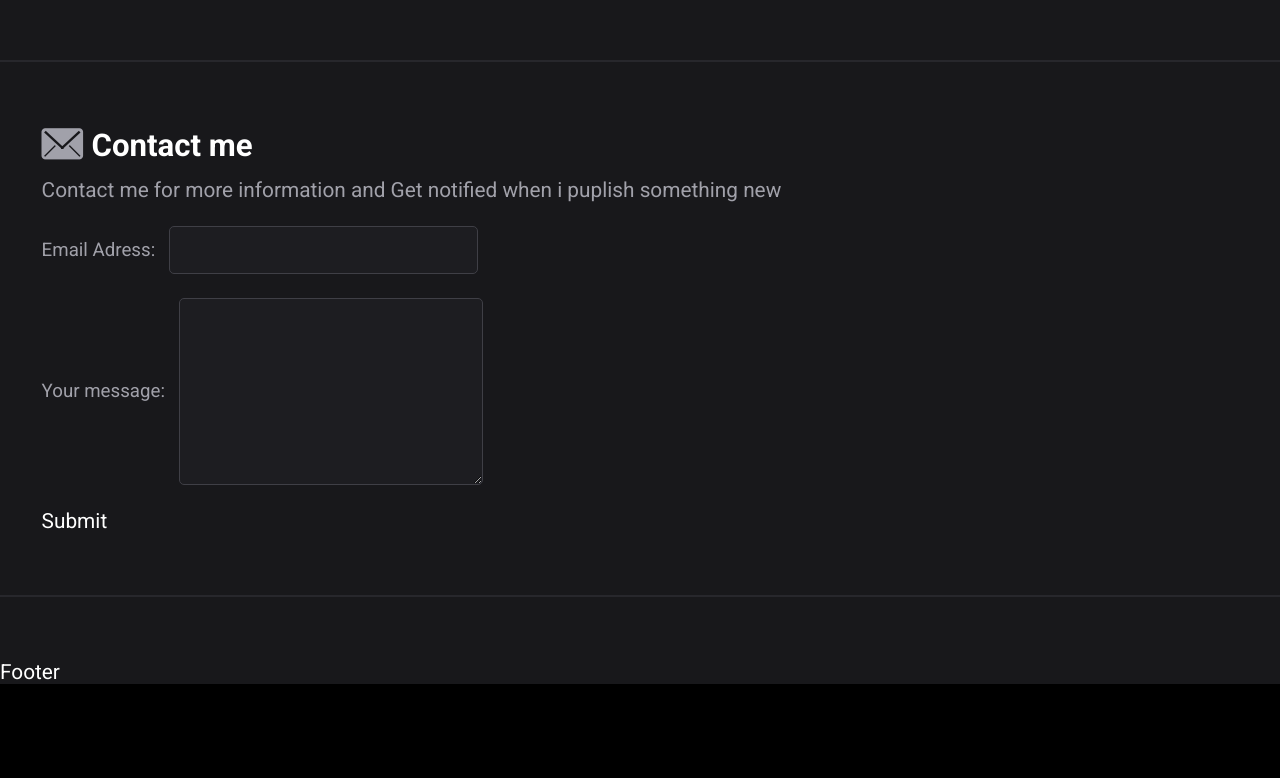
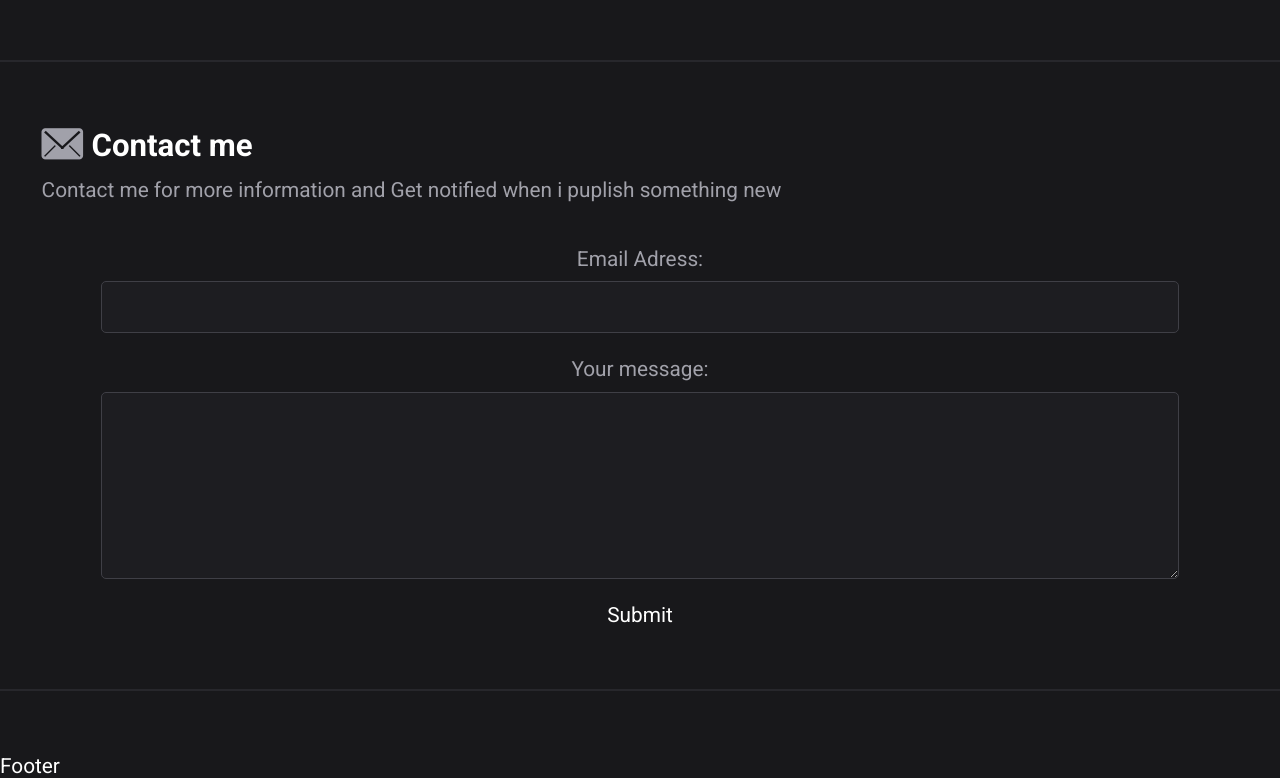
Before and after one commit to MohamedZakidev/portfolio, a React (Vite) app: page / in a window 1280 px wide. Shown: the part 2262-3040 px from the top of the page. Before the commit the page ends 2946 px from the top, so only its background shows below. Built offline with nearby package versions, Linux system fonts and the light colour scheme.

Commit message:
Update contact.css

```diff
--- a/src/components/4-Contact/contact.css
+++ b/src/components/4-Contact/contact.css
@@ -24,31 +24,34 @@ section.contact-us p {
 section.contact-us form {
     display: flex;
     flex-direction: column;
-    align-items: flex-start;
     gap: 24px;
+    width: 100%;
+    margin-top: 1rem;
+}
+
+section.contact-us form>div {
+    flex-direction: column;
     width: 100%;
 }
 
 section.contact-us label {
     color: var(--subtitle);
-    font-size: .9rem;
+    font-size: 1rem;
+    margin-bottom: .5rem;
 }
 
 section.contact-us input,
 section.contact-us textarea {
-    font-size: .9rem;
+    font-size: 1rem;
+    font-family: inherit;
     background-color: rgba(63, 63, 70, 0.15);
     border: 1px solid rgb(63, 63, 70);
-    margin-left: 14px;
-    padding: .56rem 1.5rem;
     color: white;
     outline: none;
     border-radius: 5px;
-    transition: .3s;
-    -webkit-transition: .3s;
-    -moz-transition: .3s;
-    -ms-transition: .3s;
-    -o-transition: .3s;
+    width: 90%;
+    height: 2.5rem;
+    text-indent: 15px;
 }
 
 section.contact-us input:hover,
@@ -61,4 +64,5 @@ section.contact-us textarea:focus {
 section.contact-us textarea {
     min-height: 9rem;
     resize: vertical;
+    padding-block: 15px;
 }
```
